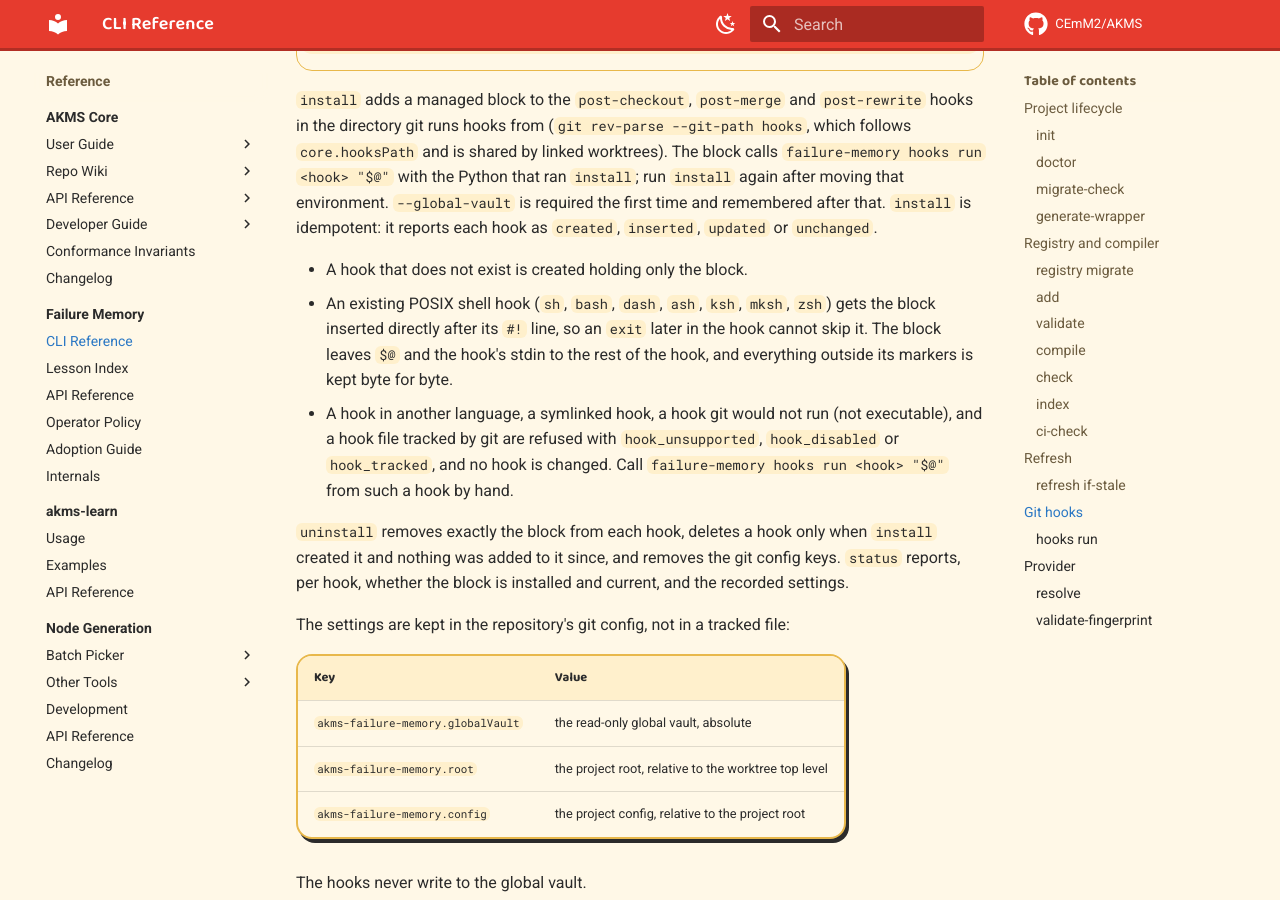
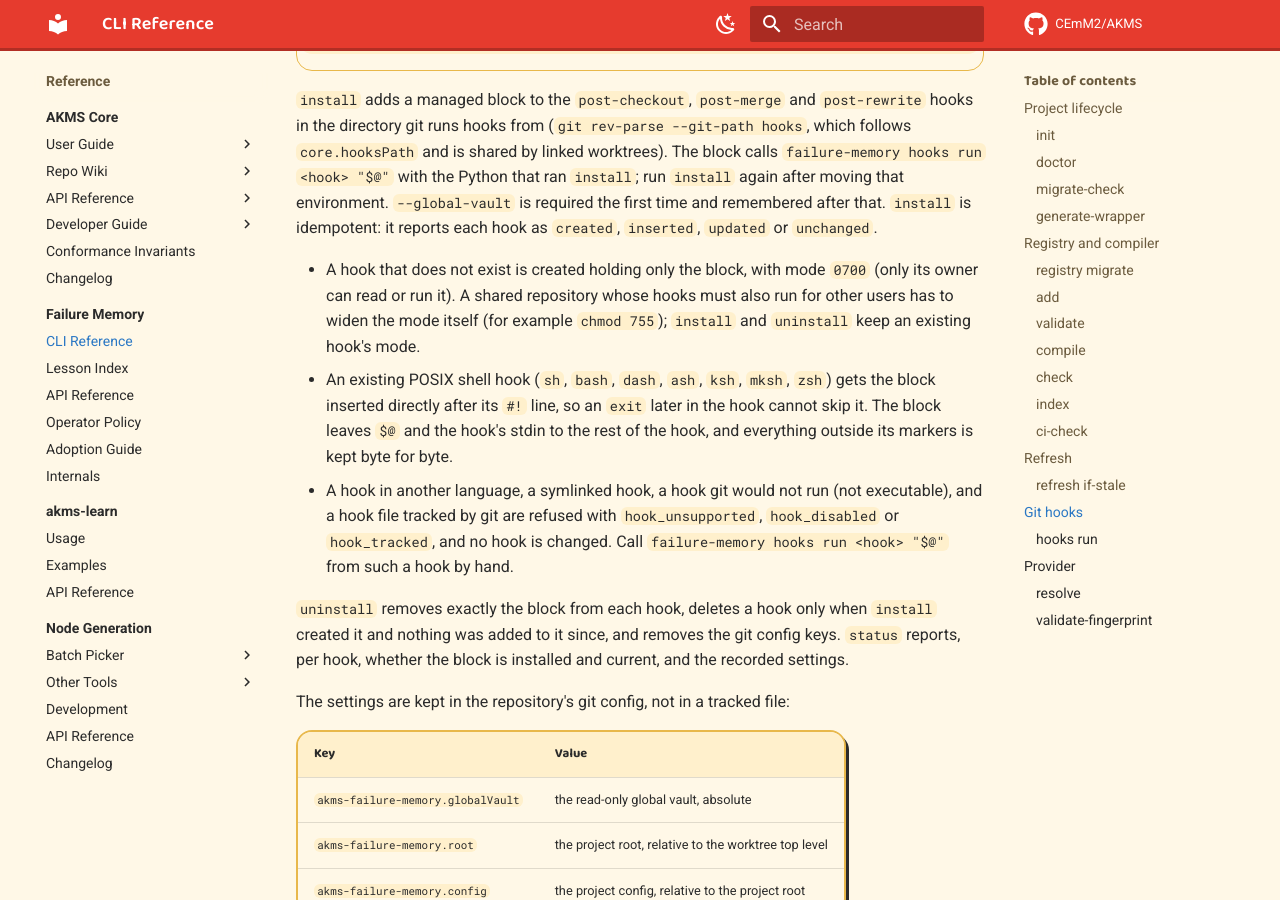
Before and after one commit to CEmM2/AKMS, an MkDocs documentation site: the page built from docs/reference/failure-memory/cli-reference.md, in a window 1280 px wide and 900 px high, scrolled down 4074 px. Built offline with MkDocs 1.6.1 and Material for MkDocs 9.7.7, drawn with Linux system fonts in a browser that asks for light colours; comment, search, counter and statistics services are not loaded.

Commit message:
fix(failure-memory): create hook files owner-only
A hook that install creates gets mode 0700 instead of 0755, so it is no
longer world readable (CodeQL py/overly-permissive-file). An existing hook
that gets the marked block keeps its mode through install and uninstall.
The CLI reference says how to widen the mode in a shared repository.

Co-Authored-By: Claude Opus 5.5 <noreply@anthropic.com>

```diff
--- a/docs/reference/failure-memory/cli-reference.md
+++ b/docs/reference/failure-memory/cli-reference.md
@@ -179,7 +179,10 @@ environment. `--global-vault` is required the first time and remembered after
 that. `install` is idempotent: it reports each hook as `created`, `inserted`,
 `updated` or `unchanged`.
 
-- A hook that does not exist is created holding only the block.
+- A hook that does not exist is created holding only the block, with mode
+  `0700` (only its owner can read or run it). A shared repository whose hooks
+  must also run for other users has to widen the mode itself (for example
+  `chmod 755`); `install` and `uninstall` keep an existing hook's mode.
 - An existing POSIX shell hook (`sh`, `bash`, `dash`, `ash`, `ksh`, `mksh`,
   `zsh`) gets the block inserted directly after its `#!` line, so an `exit`
   later in the hook cannot skip it. The block leaves `$@` and the hook's stdin
```
Also changed, not shown: CHANGELOG.md (+4 -2 lines), 2 other files.
